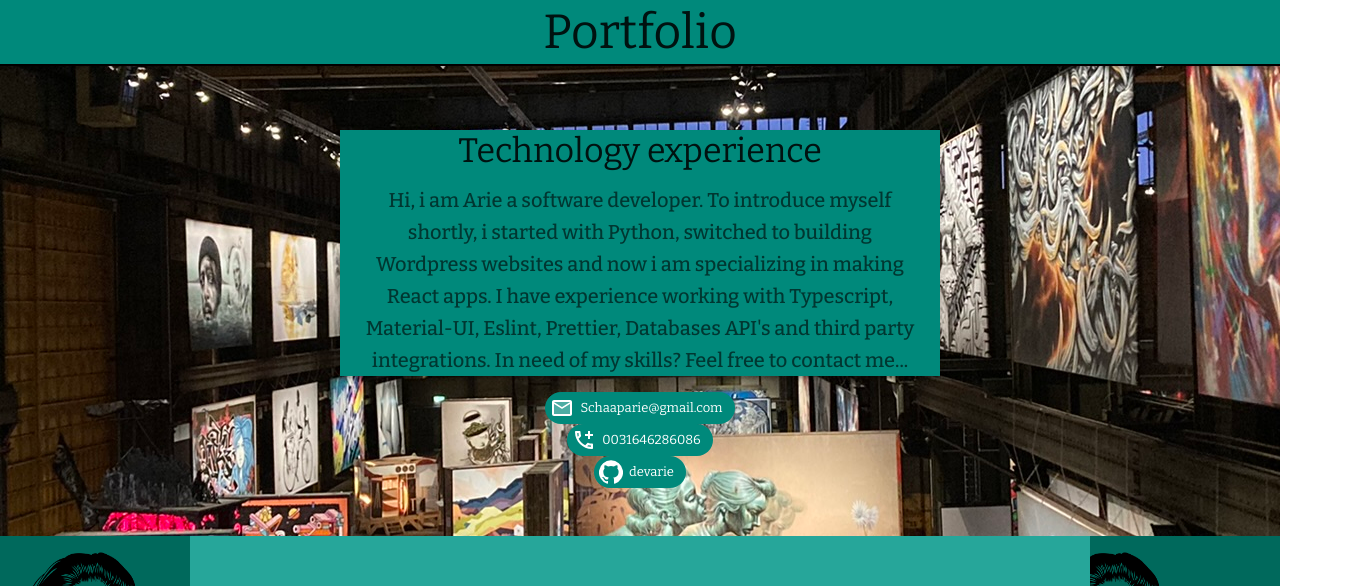
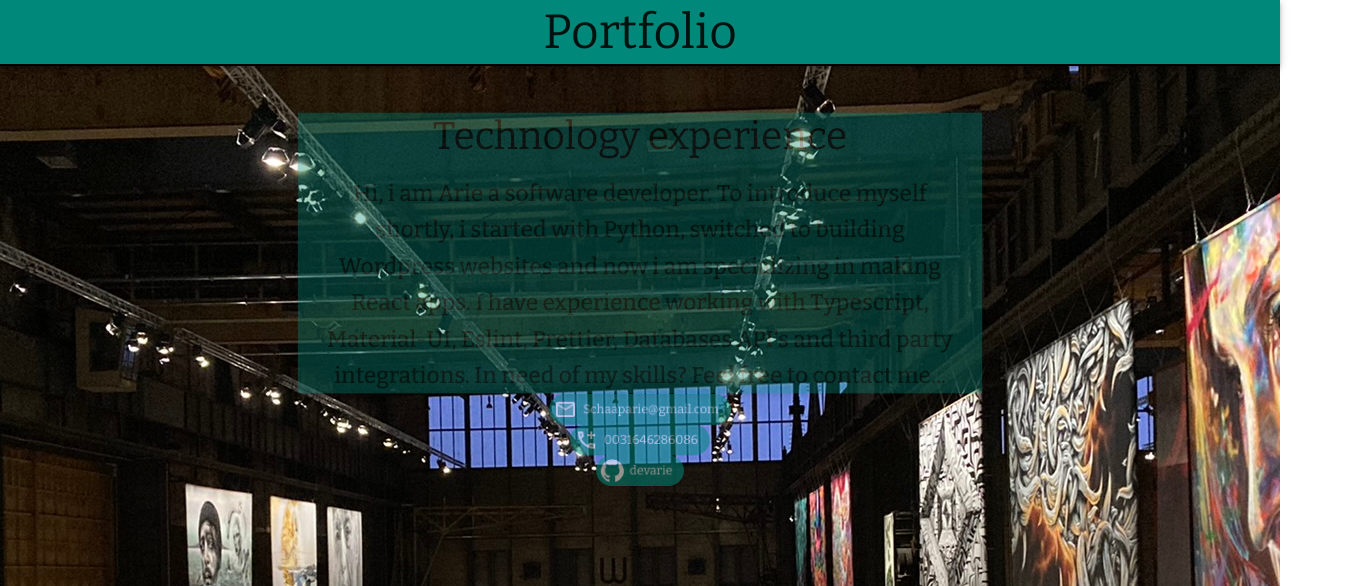
Before and after one commit to devarie/portfolio, a React (Create React App) app: page / in a window 1280 px wide. Shown: the top 586 px of the page, 1370 px wide, since content can reach past the window. Built offline with nearby package versions, Linux system fonts and the light colour scheme.

Commit message:
added parallex scrolling

```diff
--- a/package.json
+++ b/package.json
@@ -16,6 +16,7 @@
     "react": "^17.0.2",
     "react-dom": "^17.0.2",
     "react-scripts": "4.0.3",
+    "react-scroll-parallax": "^2.4.0",
     "styled-components": "^5.3.3",
     "typeface-bitter": "^1.1.13",
     "typeface-work-sans": "^1.1.13",
--- a/src/App.js
+++ b/src/App.js
@@ -1,10 +1,13 @@
 import React from 'react'
 import Main from './Main'
+import { ParallaxProvider } from 'react-scroll-parallax';
 
 function App() {
   return (
     <div>
+    <ParallaxProvider>
     <Main/>
+    </ParallaxProvider>
     </div>
   );
 }
--- a/src/Main.js
+++ b/src/Main.js
@@ -26,6 +26,8 @@ import background from './images/Streetart1.jpeg'
 import styleimage from './images/artist.png'
 import theme from './theme'
 import cards from './cards'
+import { Parallax } from 'react-scroll-parallax';
+
 
 function Copyright() {
   return (
@@ -71,13 +73,24 @@ export default function Main() {
       </AppBar>
       <main>
         {/* Hero unit */}
+
+
         <Box className={classes.background}
           sx={{
+            height: 1000,
             bgcolor: 'primary.light',
             pt: 8,
             pb: 6,
           }}
         >
+            <Parallax
+    x={['0px', '0px']}
+    y={['-690px', '280px']}
+    scale={[0.5, 1.5]}
+    opacity={[1, 0]}
+    className="foo"
+>
+    <div className="bar" />
           <Container sx={{ bgcolor: 'primary.main', boxShadow: 3, border: 0}} maxWidth="sm" >
             <Typography
               component="h1"
@@ -95,6 +108,14 @@ export default function Main() {
               {/* <Button variant="contained">Main call to action</Button>
               <Button variant="outlined">Secondary action</Button> */}
           </Container>
+          </Parallax>
+          <Parallax
+    x={['-110px', '110px']}
+    y={['-290px', '280px']}
+    scale={[0.5, 1.5]}
+    opacity={[1, 0]}
+    className="foo"
+>
           <Stack direction="row" spacing={1} justifyContent="center">
           <Chip icon={<EmailTwoToneIcon/>} label="Schaaparie@gmail.com" color='primary'/>
               </Stack>
@@ -106,6 +127,7 @@ export default function Main() {
       <Chip icon={<GitHubIcon/>} label="devarie" justifyContent="center" color='primary'/>
       </Link>
       </Stack>
+      </Parallax>
         </Box>
         <Box>
         <Box className={classes.overlay} sx={{ boxShadow: 0, bgcolor: 'primary.dark'}}>
```
Also changed, not shown: 1 other file (tests, documents, lock files or other folders).
